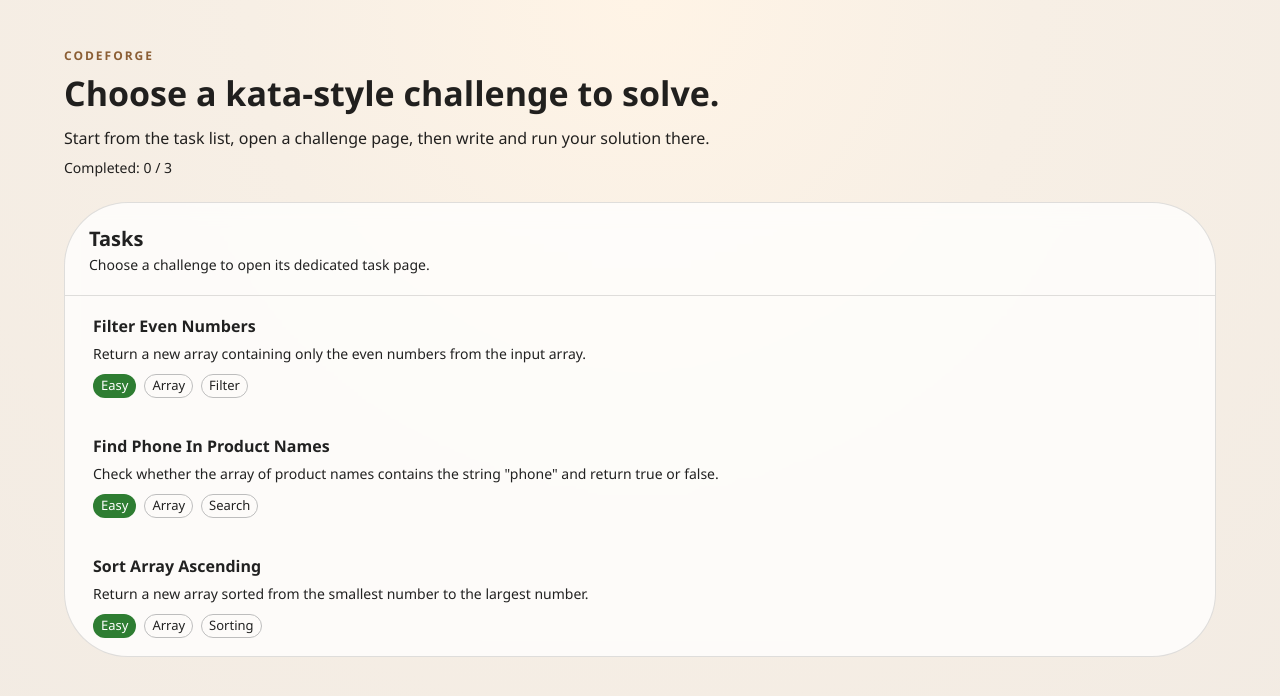
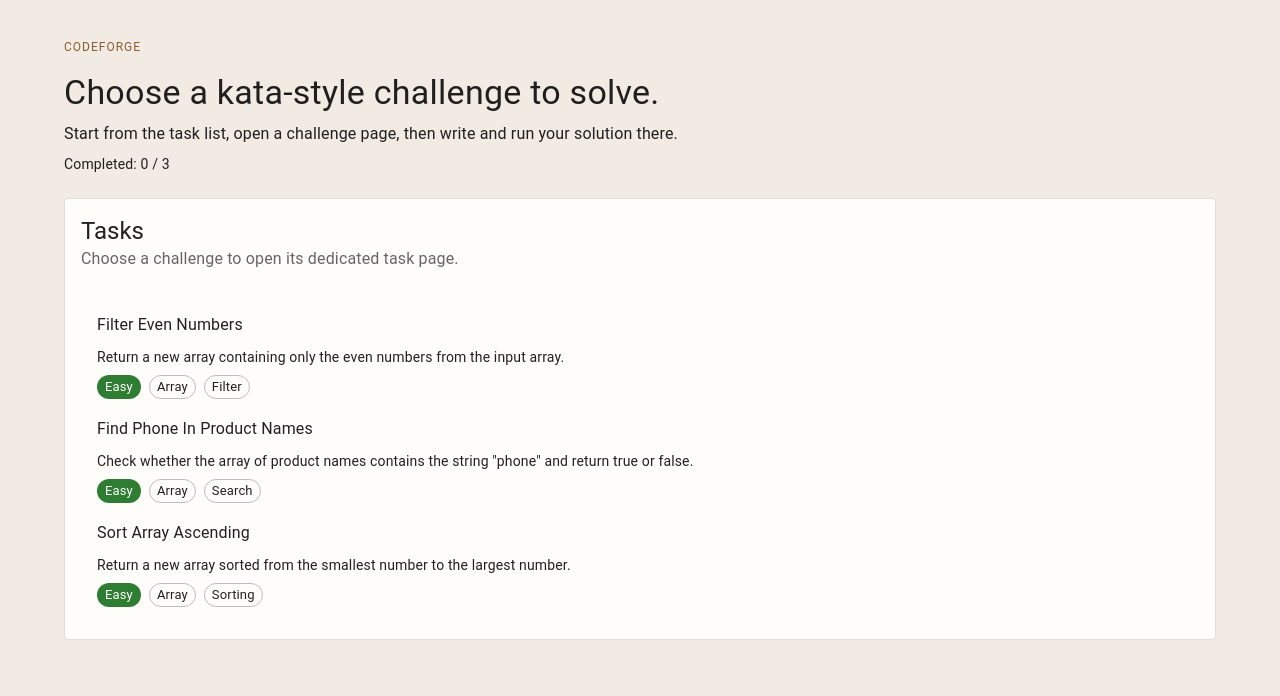
Before and after one commit to anton-11001/code-forge, a React (Vite) app: page / in a window 1280 px wide. Shown: the top 696 px of the page. Built offline with nearby package versions, Linux system fonts and the light colour scheme.

Commit message:
feat: refactor UI components to use Card layout for improved aesthetics and consistency

```diff
--- a/src/components/CodeEditor.tsx
+++ b/src/components/CodeEditor.tsx
@@ -1,5 +1,13 @@
 import { Suspense, lazy } from "react";
-import { Box, CircularProgress, Paper, Typography, useTheme } from "@mui/material";
+import {
+  Box,
+  Card,
+  CardContent,
+  CardHeader,
+  CircularProgress,
+  Stack,
+  useTheme,
+} from "@mui/material";
 
 const MonacoEditor = lazy(() => import("@monaco-editor/react"));
 
@@ -13,40 +21,15 @@ export function CodeEditor({ value, onChange }: CodeEditorProps) {
   const editorTheme = theme.palette.mode === "dark" ? "vs-dark" : "light";
 
   return (
-    <Paper
-      variant="outlined"
-      sx={{
-        borderRadius: 3,
-        overflow: "hidden",
-        backgroundColor: "background.paper",
-      }}
-    >
-      <Box
-        sx={{
-          px: 2,
-          py: 1.5,
-          borderBottom: "1px solid",
-          borderColor: "divider",
-        }}
-      >
-        <Typography variant="subtitle2" sx={{ fontWeight: 700 }}>
-          Solution
-        </Typography>
-      </Box>
-
-      <Box sx={{ height: { xs: 360, md: 460 } }}>
+      <Card variant="outlined">
+      <CardHeader title="Solution" />
+      <CardContent>
+        <Box sx={{ height: 460 }}>
           <Suspense
             fallback={
-            <Box
-              sx={{
-                height: "100%",
-                display: "grid",
-                placeItems: "center",
-                backgroundColor: "background.paper",
-              }}
-            >
+              <Stack sx={{ height: "100%", alignItems: "center", justifyContent: "center" }}>
                 <CircularProgress size={28} />
-            </Box>
+              </Stack>
             }
           >
             <MonacoEditor
@@ -66,6 +49,7 @@ export function CodeEditor({ value, onChange }: CodeEditorProps) {
             />
           </Suspense>
         </Box>
-    </Paper>
+      </CardContent>
+    </Card>
   );
 }
--- a/src/components/ResultPanel.tsx
+++ b/src/components/ResultPanel.tsx
@@ -1,4 +1,4 @@
-import { Alert, Paper, Stack, Typography } from "@mui/material";
+import { Alert, Card, CardContent, CardHeader, Stack, Typography } from "@mui/material";
 import type { ExecutionResult } from "../types/result";
 
 type ResultPanelProps = {
@@ -8,24 +8,22 @@ type ResultPanelProps = {
 export function ResultPanel({ result }: ResultPanelProps) {
   if (!result) {
     return (
-      <Paper variant="outlined" sx={{ p: 2.5, borderRadius: 3 }}>
-        <Typography variant="subtitle2" sx={{ fontWeight: 700, mb: 1 }}>
-          Results
-        </Typography>
+      <Card variant="outlined">
+        <CardHeader title="Results" />
+        <CardContent>
           <Typography variant="body2" color="text.secondary">
             Run your code to see test results and runtime feedback here.
           </Typography>
-      </Paper>
+        </CardContent>
+      </Card>
     );
   }
 
   return (
-    <Paper variant="outlined" sx={{ p: 2.5, borderRadius: 3 }}>
-      <Stack spacing={1.5}>
-        <Typography variant="subtitle2" sx={{ fontWeight: 700 }}>
-          Results
-        </Typography>
-
+    <Card variant="outlined">
+      <CardHeader title="Results" />
+      <CardContent>
+        <Stack spacing={2}>
           <Alert severity={result.status === "success" ? "success" : "error"}>
             Passed: {result.passed} | Failed: {result.failed}
           </Alert>
@@ -37,23 +35,12 @@ export function ResultPanel({ result }: ResultPanelProps) {
           ))}
 
           {result.error ? (
-          <Paper
-            variant="outlined"
-            sx={{
-              p: 1.5,
-              borderRadius: 2,
-              backgroundColor: "rgba(143, 91, 47, 0.04)",
-            }}
-          >
-            <Typography
-              variant="body2"
-              sx={{ fontFamily: "monospace", whiteSpace: "pre-wrap" }}
-            >
-              {result.error}
-            </Typography>
-          </Paper>
+            <Alert severity="warning">
+              <Typography variant="body2">{result.error}</Typography>
+            </Alert>
           ) : null}
         </Stack>
-    </Paper>
+      </CardContent>
+    </Card>
   );
 }
--- a/src/components/TaskList.tsx
+++ b/src/components/TaskList.tsx
@@ -1,9 +1,12 @@
 import {
   Box,
+  Card,
+  CardContent,
+  CardHeader,
   Chip,
   List,
+  ListItem,
   ListItemButton,
-  Paper,
   Stack,
   Typography,
 } from "@mui/material";
@@ -24,103 +27,53 @@ const difficultyColorMap: Record<Task["difficulty"], "success" | "warning" | "er
 
 export function TaskList({ tasks, completedTaskIds = [] }: TaskListProps) {
   return (
-    <Paper
-      elevation={0}
-      sx={{
-        borderRadius: 4,
-        border: "1px solid",
-        borderColor: "divider",
-        overflow: "hidden",
-        backgroundColor: "rgba(255,255,255,0.78)",
-        backdropFilter: "blur(10px)",
-      }}
-    >
-      <Box sx={{ px: 3, py: 2.5, borderBottom: "1px solid", borderColor: "divider" }}>
-        <Typography variant="h6" sx={{ fontWeight: 700 }}>
-          Tasks
-        </Typography>
-        <Typography variant="body2" color="text.secondary">
-          Choose a challenge to open its dedicated task page.
-        </Typography>
-      </Box>
-
+    <Card variant="outlined">
+      <CardHeader
+        title="Tasks"
+        subheader="Choose a challenge to open its dedicated task page."
+      />
+      <CardContent>
         <List disablePadding>
           {tasks.map((task) => {
             const isCompleted = completedTaskIds.includes(task.id);
 
             return (
-            <ListItemButton
-              key={task.id}
-              component={RouterLink}
-              to={`/tasks/${task.id}`}
-              sx={{
-                alignItems: "flex-start",
-                px: 3,
-                py: 2.25,
-                borderLeft: "4px solid",
-                borderLeftColor: "transparent",
-                transition: "all 150ms ease",
-                "&:hover": {
-                  backgroundColor: "rgba(143, 91, 47, 0.08)",
-                  borderLeftColor: "primary.main",
-                },
-              }}
-            >
-              <Stack spacing={1.25} sx={{ width: "100%" }}>
-                <Box>
-                  <Stack
-                    direction="row"
-                    spacing={1}
-                    useFlexGap
-                    sx={{ flexWrap: "wrap", alignItems: "center", mb: 0.5 }}
-                  >
-                    <Typography sx={{ fontWeight: 700, color: "text.primary" }}>
-                      {task.title}
-                    </Typography>
+              <ListItem key={task.id} disablePadding>
+                <ListItemButton component={RouterLink} to={`/tasks/${task.id}`}>
+                  <Box sx={{ width: "100%" }}>
+                    <Stack spacing={1}>
+                      <Box sx={{ display: "flex", alignItems: "center", gap: 1 }}>
+                        <Typography variant="subtitle1">{task.title}</Typography>
                         {isCompleted ? (
-                      <Chip
-                        size="small"
-                        color="success"
-                        variant="filled"
-                        label="Completed"
-                      />
+                          <Chip size="small" color="success" label="Completed" />
                         ) : null}
-                  </Stack>
-                  <Typography
-                    variant="body2"
-                    color="text.secondary"
-                    sx={{
-                      mt: 0.75,
-                      display: "-webkit-box",
-                      WebkitBoxOrient: "vertical",
-                      WebkitLineClamp: 2,
-                      overflow: "hidden",
-                    }}
-                  >
+                      </Box>
+                      <Typography variant="body2" color="text.secondary">
                         {task.description}
                       </Typography>
-                </Box>
-
-                <Stack
-                  direction="row"
-                  spacing={1}
-                  useFlexGap
-                  sx={{ flexWrap: "wrap" }}
-                >
+                      <Box sx={{ display: "flex", gap: 1, flexWrap: "wrap" }}>
                         <Chip
                           size="small"
                           color={difficultyColorMap[task.difficulty]}
                           label={task.difficulty}
                         />
                         {task.tags.map((tag) => (
-                    <Chip key={tag} size="small" variant="outlined" label={tag} />
+                          <Chip
+                            key={tag}
+                            size="small"
+                            variant="outlined"
+                            label={tag}
+                          />
                         ))}
+                      </Box>
                     </Stack>
-              </Stack>
+                  </Box>
                 </ListItemButton>
+              </ListItem>
             );
           })}
         </List>
-    </Paper>
+      </CardContent>
+    </Card>
   );
 }
--- a/src/pages/TaskListPage.tsx
+++ b/src/pages/TaskListPage.tsx
@@ -12,46 +12,29 @@ function TaskListPage() {
   }, []);
 
   return (
-    <Box
-      sx={{
-        minHeight: "100vh",
-        background:
-          "radial-gradient(circle at top, #fff4e6 0%, #f7efe5 38%, #f2ebe3 100%)",
-        py: { xs: 3, md: 5 },
-      }}
-    >
-      <Container maxWidth="lg">
+    <Container maxWidth="lg">
+      <Box sx={{ py: 4 }}>
         <Stack spacing={3}>
-          <Box>
-            <Typography
-              variant="overline"
-              sx={{ color: "primary.main", fontWeight: 700, letterSpacing: 2 }}
-            >
+          <Stack spacing={1}>
+            <Typography variant="overline" color="primary">
               CodeForge
             </Typography>
-            <Typography
-              variant="h4"
-              sx={{ fontWeight: 800, maxWidth: 760, mb: 1.5 }}
-            >
+            <Typography variant="h4">
               Choose a kata-style challenge to solve.
             </Typography>
-            <Typography
-              variant="body1"
-              color="text.secondary"
-              sx={{ maxWidth: 720 }}
-            >
-              Start from the task list, open a challenge page, then write and
-              run your solution there.
+            <Typography variant="body1" color="text.secondary">
+              Start from the task list, open a challenge page, then write and run
+              your solution there.
             </Typography>
-            <Typography variant="body2" color="text.secondary" sx={{ mt: 1 }}>
+            <Typography variant="body2" color="text.secondary">
               Completed: {completedTaskIds.length} / {tasks.length}
             </Typography>
-          </Box>
+          </Stack>
 
           <TaskList tasks={tasks} completedTaskIds={completedTaskIds} />
         </Stack>
-      </Container>
-    </Box>
+      </Box>
+    </Container>
   );
 }
 
--- a/src/pages/TaskPage.tsx
+++ b/src/pages/TaskPage.tsx
@@ -3,9 +3,14 @@ import {
   Alert,
   Box,
   Button,
+  Card,
+  CardActions,
+  CardContent,
+  CardHeader,
   Chip,
   Container,
-  Paper,
+  Divider,
+  Grid,
   Stack,
   Typography,
 } from "@mui/material";
@@ -14,10 +19,7 @@ import { CodeEditor } from "../components/CodeEditor";
 import { ResultPanel } from "../components/ResultPanel";
 import { tasks } from "../tasks";
 import type { ExecutionResult } from "../types/result";
-import {
-  isTaskCompleted,
-  markTaskAsCompleted,
-} from "../utils/taskCompletion";
+import { isTaskCompleted, markTaskAsCompleted } from "../utils/taskCompletion";
 import { runTaskCode } from "../utils/runTaskCode";
 
 function TaskPage() {
@@ -65,97 +67,47 @@ function TaskPage() {
   const nextTask = tasks[currentTaskIndex + 1] ?? null;
 
   return (
-    <Box
-      sx={{
-        minHeight: "100vh",
-        background:
-          "linear-gradient(180deg, #f7efe5 0%, rgba(247, 239, 229, 0.96) 100%)",
-        py: { xs: 3, md: 5 },
-      }}
-    >
     <Container maxWidth="lg">
+      <Box sx={{ py: 4 }}>
         <Stack spacing={3}>
-          <Button
-            component={Link}
-            to="/"
-            variant="text"
-            sx={{ alignSelf: "flex-start", px: 0 }}
-          >
-            Back to tasks
-          </Button>
-
-          <Paper
-            elevation={0}
-            sx={{
-              borderRadius: 4,
-              border: "1px solid",
-              borderColor: "divider",
-              p: { xs: 3, md: 4 },
-              backgroundColor: "rgba(255,255,255,0.78)",
-              backdropFilter: "blur(10px)",
-            }}
-          >
+          <Card variant="outlined">
+            <CardContent>
               {showCompletedView ? (
                 <Stack spacing={3}>
-                <Box>
-                  <Typography
-                    variant="overline"
-                    sx={{ color: "success.main", fontWeight: 700, letterSpacing: 2 }}
-                  >
+                  <Stack spacing={1}>
+                    <Typography variant="overline" color="success">
                       Challenge Completed
                     </Typography>
-                  <Typography variant="h3" sx={{ fontWeight: 800, mt: 1 }}>
-                    {task.title}
-                  </Typography>
-                </Box>
+                    <Typography variant="h4">{task.title}</Typography>
+                  </Stack>
 
-                <Paper
-                  variant="outlined"
-                  sx={{
-                    p: { xs: 3, md: 4 },
-                    borderRadius: 4,
-                    background:
-                      "linear-gradient(135deg, rgba(76, 175, 80, 0.14) 0%, rgba(255,255,255,0.96) 100%)",
-                    borderColor: "success.light",
-                  }}
-                >
-                  <Stack spacing={3}>
+                  <Card variant="outlined">
+                    <CardHeader title="Completed" />
+                    <CardContent>
+                      <Stack spacing={2}>
                         <Alert severity="success">
-                      Task completed. Your solution passed the current predefined
-                      test.
+                          Task completed. Your solution passed the current
+                          predefined test.
                         </Alert>
-
-                    <Box>
-                      <Typography variant="h5" sx={{ fontWeight: 800, mb: 1 }}>
+                        <Typography variant="h5">
                           Nice work. This one is marked as done.
                         </Typography>
                         <Typography variant="body1" color="text.secondary">
-                        This completed view is separate from the coding workspace,
-                        so you can celebrate the win first and only go back to the
-                        editor if you want to refine the solution.
+                          This completed view is separate from the coding
+                          workspace, so you can celebrate the win first and only
+                          go back to the editor if you want to refine the
+                          solution.
                         </Typography>
-                    </Box>
-
-                    <Stack
-                      direction="row"
-                      spacing={1}
-                      useFlexGap
-                      sx={{ flexWrap: "wrap" }}
-                    >
+                        <Box sx={{ display: "flex", gap: 1, flexWrap: "wrap" }}>
                           <Chip label={task.difficulty} color="primary" />
                           <Chip label="Completed" color="success" />
                           {task.tags.map((tag) => (
                             <Chip key={tag} label={tag} variant="outlined" />
                           ))}
+                        </Box>
                       </Stack>
-
-                    <Box
-                      sx={{
-                        display: "flex",
-                        flexDirection: { xs: "column", sm: "row" },
-                        gap: 1.5,
-                      }}
-                    >
+                    </CardContent>
+                    <CardActions>
                       <Button
                         variant="outlined"
                         onClick={() => setShowCompletedView(false)}
@@ -175,52 +127,41 @@ function TaskPage() {
                       <Button component={Link} to="/" variant="outlined">
                         Back to task list
                       </Button>
-                    </Box>
-                  </Stack>
-                </Paper>
+                    </CardActions>
+                  </Card>
                 </Stack>
               ) : (
                 <Stack spacing={3}>
-                <Box>
-                  <Typography
-                    variant="overline"
-                    sx={{ color: "primary.main", fontWeight: 700, letterSpacing: 2 }}
-                  >
+                  <Stack spacing={1}>
+                    <Typography variant="overline" color="primary">
                       Challenge
                     </Typography>
-                  <Typography variant="h3" sx={{ fontWeight: 800, mt: 1 }}>
-                    {task.title}
-                  </Typography>
-                </Box>
+                    <Typography variant="h4">{task.title}</Typography>
+                  </Stack>
 
-                <Stack direction="row" spacing={1} useFlexGap sx={{ flexWrap: "wrap" }}>
+                  <Box sx={{ display: "flex", gap: 1, flexWrap: "wrap" }}>
                     <Chip label={task.difficulty} color="primary" />
-                  {isCompleted ? <Chip label="Completed" color="success" /> : null}
+                    {isCompleted ? (
+                      <Chip label="Completed" color="success" />
+                    ) : null}
                     {task.tags.map((tag) => (
                       <Chip key={tag} label={tag} variant="outlined" />
                     ))}
-                </Stack>
+                  </Box>
 
-                <Box>
-                  <Typography variant="subtitle1" sx={{ fontWeight: 700, mb: 1 }}>
-                    Description
-                  </Typography>
+                  <Card variant="outlined">
+                    <CardHeader title="Description" />
+                    <CardContent>
                       <Typography variant="body1" color="text.secondary">
                         {task.description}
                       </Typography>
-                </Box>
+                    </CardContent>
+                  </Card>
 
-                <Paper
-                  variant="outlined"
-                  sx={{
-                    p: 2.5,
-                    borderRadius: 3,
-                    backgroundColor: "rgba(118, 75, 33, 0.04)",
-                  }}
-                >
-                  <Typography variant="subtitle2" sx={{ fontWeight: 700, mb: 1 }}>
-                    Example
-                  </Typography>
+                  <Card variant="outlined">
+                    <CardHeader title="Example" />
+                    <CardContent>
+                      <Stack spacing={1}>
                         <Typography variant="body2" color="text.secondary">
                           Input: {task.examples[0]?.input}
                         </Typography>
@@ -228,57 +169,48 @@ function TaskPage() {
                           Output: {task.examples[0]?.output}
                         </Typography>
                         {task.examples[0]?.explanation ? (
-                    <Typography variant="body2" color="text.secondary" sx={{ mt: 1 }}>
+                          <Typography variant="body2" color="text.secondary">
                             {task.examples[0].explanation}
                           </Typography>
                         ) : null}
-                </Paper>
+                      </Stack>
+                    </CardContent>
+                  </Card>
 
-                <Box
-                  sx={{
-                    display: "grid",
-                    gridTemplateColumns: { xs: "1fr", xl: "minmax(0, 1fr) 320px" },
-                    gap: 2,
-                    alignItems: "start",
-                  }}
-                >
+                  <Grid container spacing={2}>
+                    <Grid size={{ xs: 12, xl: 8 }}>
                       <Stack spacing={2}>
                         <CodeEditor value={code} onChange={handleCodeChange} />
 
-                    <Paper variant="outlined" sx={{ p: 2.5, borderRadius: 3 }}>
-                      <Box
-                        sx={{
-                          display: "flex",
-                          flexDirection: { xs: "column", sm: "row" },
-                          gap: 1.5,
-                          justifyContent: "space-between",
-                          alignItems: { xs: "stretch", sm: "center" },
-                        }}
-                      >
-                        <Box>
-                          <Typography variant="subtitle2" sx={{ fontWeight: 700 }}>
-                            Predefined test
+                        <Card variant="outlined">
+                          <CardHeader title="Predefined test" />
+                          <CardContent>
+                            <Typography variant="body2" color="text.secondary">
+                              The current MVP runs the built-in test snippet for
+                              this task in the browser.
                             </Typography>
-                          <Typography variant="body2" color="text.secondary">
-                            The current MVP runs the built-in test snippet for this
-                            task in the browser.
-                          </Typography>
-                        </Box>
+                          </CardContent>
+                          <Divider />
+                          <CardActions>
                             <Button variant="contained" onClick={handleRunCode}>
                               Run Code
                             </Button>
-                      </Box>
-                    </Paper>
+                          </CardActions>
+                        </Card>
                       </Stack>
+                    </Grid>
 
+                    <Grid size={{ xs: 12, xl: 4 }}>
                       <ResultPanel result={result} />
-                </Box>
+                    </Grid>
+                  </Grid>
                 </Stack>
               )}
-          </Paper>
+            </CardContent>
+          </Card>
         </Stack>
+      </Box>
     </Container>
-    </Box>
   );
 }
 
--- a/src/theme/index.ts
+++ b/src/theme/index.ts
@@ -5,21 +5,14 @@ const theme = createTheme({
     primary: {
       main: "#8b5e34",
     },
+    success: {
+      main: "#2e7d32",
+    },
     background: {
       default: "#f2ebe3",
       paper: "#fffdf9",
     },
   },
-  shape: {
-    borderRadius: 16,
-  },
-  typography: {
-    fontFamily: '"Segoe UI", Tahoma, Geneva, Verdana, sans-serif',
-    h3: {
-      fontSize: "clamp(2.25rem, 4vw, 3.5rem)",
-      lineHeight: 1.05,
-    },
-  },
 });
 
 export default theme;
```
Lines whose indentation alone changed are shown as unchanged.
